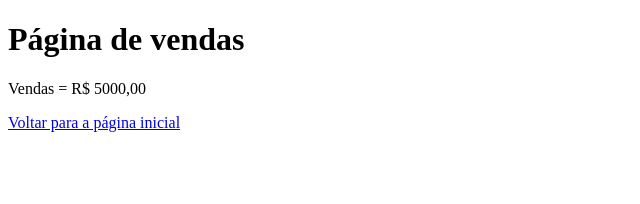
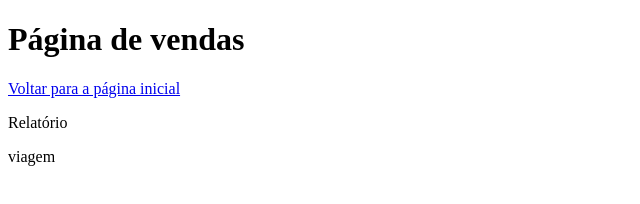
Before and after one commit to DeiveOliveira/java-avan-ado, a plain HTML site: page vendas.html in a window 1280 px wide. Shown: the whole page, without its empty margins (0-640 px from the left). Drawn offline with Linux system fonts and the light colour scheme.

Commit message:
atualização da página vendas

```diff
--- a/vendas.html
+++ b/vendas.html
@@ -8,7 +8,9 @@
 </head>
 <body>
    <h1>Página de vendas</h1>
-   <p>Vendas = R$ 5000,00</p>
    <a href="index.html">Voltar para a página inicial</a>
+    <p>Relatório</p>
+    <p>viagem</p>
+
 </body>
 </html>
```
